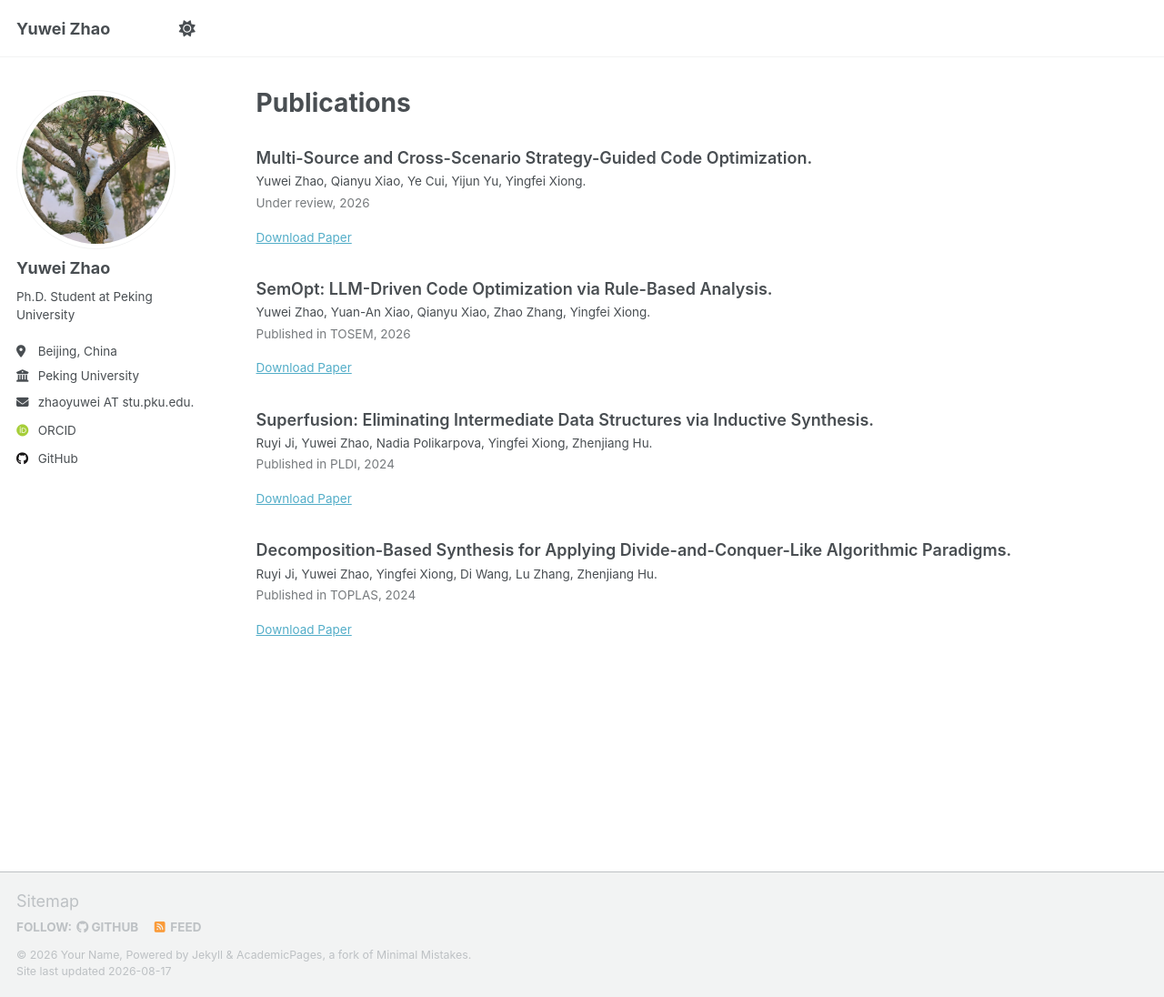
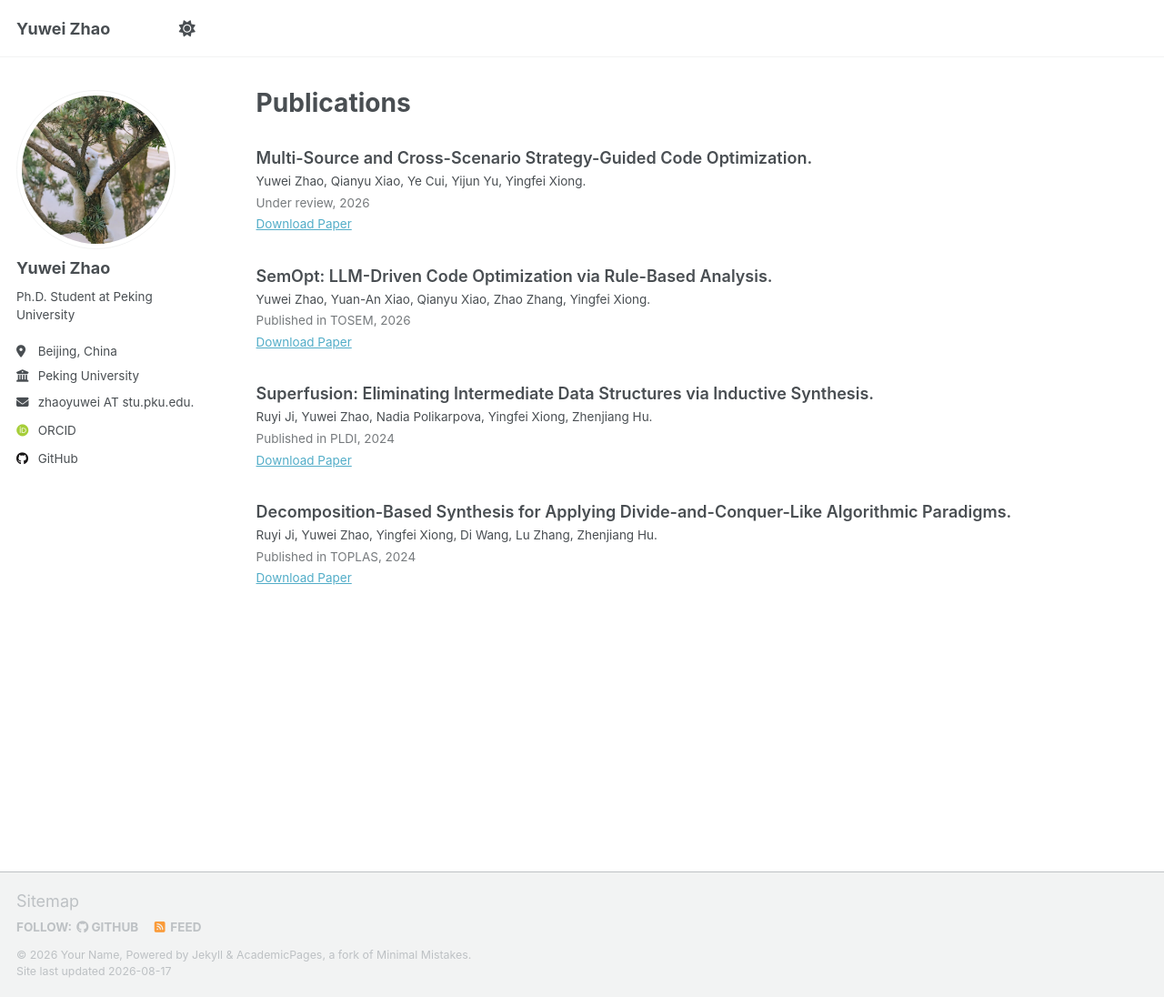
Before and after one commit to fyrsta7/fyrsta7.github.io, a Jekyll site: the page built from _pages/publications.html, in a window 1280 px wide and 1096 px high. Shown: the whole window at 91% size. Built offline with Jekyll 4.4.1, drawn with Linux system fonts in a browser that asks for light colours; some web fonts are replaced; a script that is not in the unit is left out.

Commit message:
Normalize empty publication excerpts

```diff
--- a/_includes/archive-single.html
+++ b/_includes/archive-single.html
@@ -57,9 +57,10 @@
          <p class="page__date"><strong><i class="fa fa-fw fa-calendar" aria-hidden="true"></i> {{ site.data.ui-text[site.locale].date_label | default: "Published:" }}</strong> <time datetime="{{ post.date | default: "1900-01-01" | date_to_xmlschema }}">{{ post.date | default: "1900-01-01" | date: "%B %d, %Y" }}</time></p>
         {% endif %}
 
-    {% if post.excerpt and post.excerpt != empty and site.read_more != 'enabled' %}
+    {% assign excerpt_text = post.excerpt | strip_html | strip_newlines | strip %}
+    {% if excerpt_text != "" and site.read_more != 'enabled' %}
     <p class="archive__item-excerpt" itemprop="description">{{ post.excerpt | markdownify }}</p>
-    {% elsif post.excerpt and post.excerpt != empty and site.read_more == 'enabled' %}
+    {% elsif excerpt_text != "" and site.read_more == 'enabled' %}
     <p class="archive__item-excerpt" itemprop="description"><p>{{ post.excerpt | markdownify | remove: '<p>' | remove: '</p>' }}<strong><a href="{{ base_path }}{{ post.url }}" rel="permalink"> Read more</a></strong></p></p>
     {% endif %}
 
```
